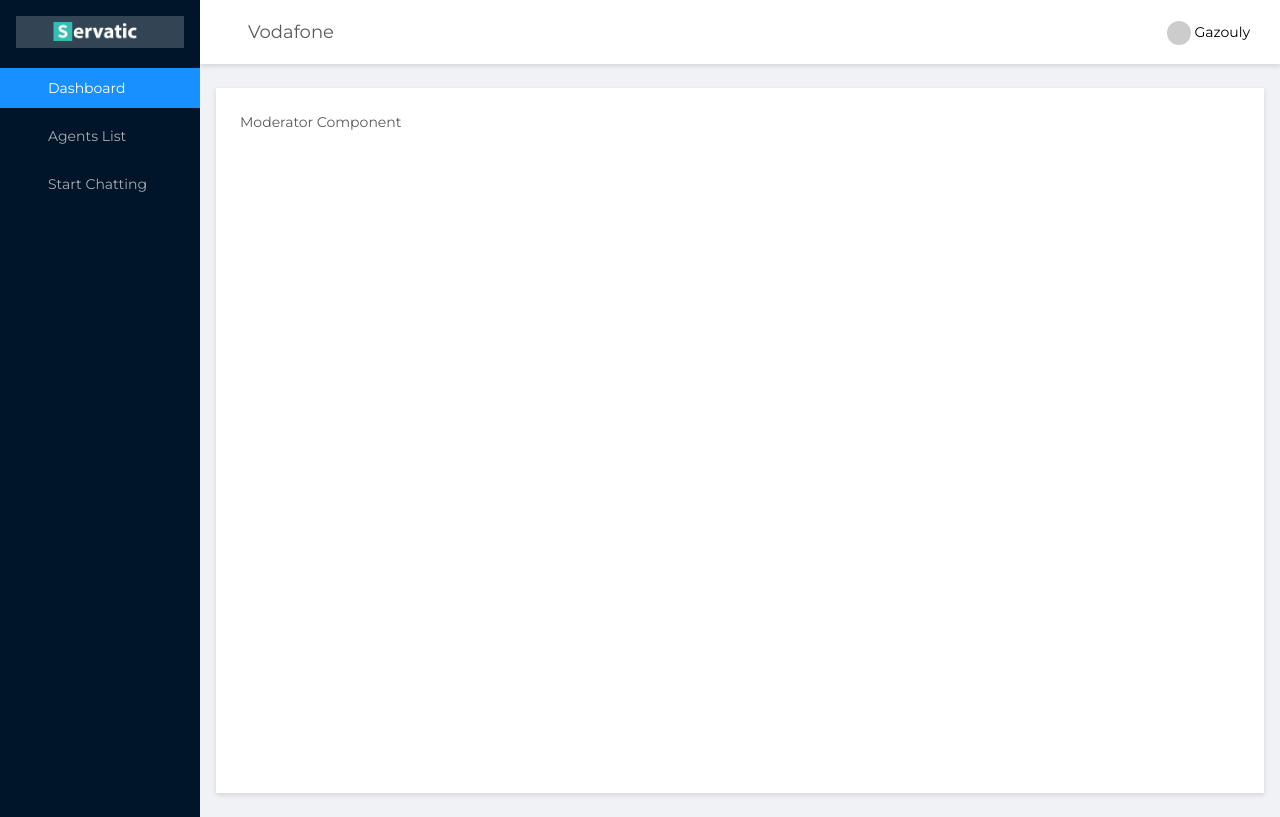
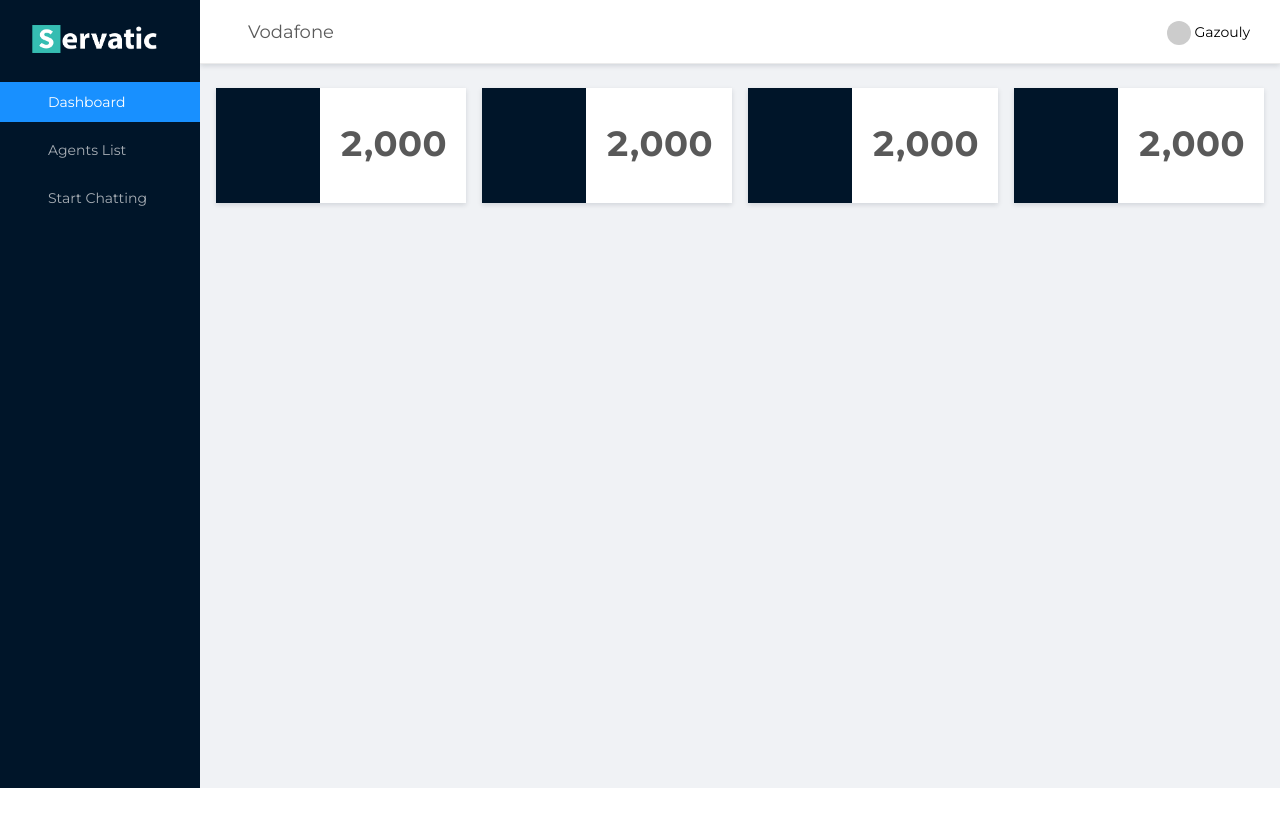
Before and after one commit to geemeows/Servatic, a Vue app: page / in a window 1280 px wide. Built offline with nearby package versions, Linux system fonts and the light colour scheme.

Commit message:
Adding 404 page and edit some routes

```diff
--- a/package.json
+++ b/package.json
@@ -10,6 +10,7 @@
   "dependencies": {
     "ant-design-vue": "^1.3.5",
     "vue": "^2.6.6",
+    "vue-nice-scrollbar": "^2.0.1",
     "vue-router": "^3.0.1",
     "vue-scrolly": "^0.9.3",
     "vuex": "^3.0.1"
--- a/src/App.vue
+++ b/src/App.vue
@@ -2,10 +2,10 @@
   <a-layout id="components-layout-demo-custom-trigger">
     <a-layout-sider :trigger="null" collapsible v-model="collapsed">
       <div class="logo">
-        <img
-          :src="imgSrc"
-          :style="[collapsed? {'width': '40px', 'margin': '-2px 5px'} : {'width': '100px', 'margin': '0 30px'}]"
-        >
+          <img
+            :src="imgSrc"
+            :style="[collapsed? {'width': '60px', 'margin': '-2px -5px'} : {'width': '150px', 'margin': '0 5px'}]"
+          >
       </div>
       <a-menu theme="dark" mode="inline" :defaultSelectedKeys="[menuActive]">
         <a-menu-item key="1">
@@ -42,42 +42,41 @@
         />Vodafone
         <a-dropdown>
           <a class="ant-dropdown-link">
-            <a-avatar icon="user" size="small"/> Gazouly
+            <a-avatar icon="user" size="small"/>&nbsp;Gazouly
           </a>
           <a-menu slot="overlay" style="margin-right: 15px;">
             <a-menu-item>
               <a href="#">
-                <a-icon type="setting"/> Settings
+                <a-icon type="setting"/>&nbsp;Settings
               </a>
             </a-menu-item>
             <a-menu-item>
               <a href="#">
-                <a-icon type="dollar"/> Billing Info.
+                <a-icon type="dollar"/>&nbsp;Billing Info.
               </a>
             </a-menu-item>
             <a-divider style="padding: 0; margin: 0"/>
             <a-menu-item>
               <a href="#">
-                <a-icon type="logout"/> Logout
+                <a-icon type="logout"/>&nbsp;Logout
               </a>
             </a-menu-item>
           </a-menu>
         </a-dropdown>
       </a-layout-header>
-        <router-view />
+      <router-view/>
       <!-- <a-layout-footer style="textAlign: center">&copy; 2019 Servatic | All Rights Reserved</a-layout-footer> -->
     </a-layout>
   </a-layout>
 </template>
+
 <script>
 export default {
   created() {
-    if(this.$route.fullPath == '/' || this.$route.fullPath == '/dashboard')
-      this.menuActive = '1'
-    if(this.$route.fullPath == '/agents-list')
-      this.menuActive = '2'
-    if(this.$route.fullPath == '/agent-chat')
-      this.menuActive = '3'
+    if (this.$route.fullPath == "/" || this.$route.fullPath == "/dashboard")
+      this.menuActive = "1";
+    if (this.$route.fullPath == "/agents-list") this.menuActive = "2";
+    if (this.$route.fullPath == "/agent-chat") this.menuActive = "3";
   },
   data() {
     return {
@@ -91,9 +90,7 @@ export default {
       this.collapsed = !this.collapsed;
       if (this.collapsed)
         this.imgSrc = require("../src/assets/Servatic.Logo_1.png");
-      else
-        this.imgSrc = require("../src/assets/Servatic.Logo.png");
-
+      else this.imgSrc = require("../src/assets/Servatic.Logo.png");
     }
   }
 };
@@ -113,8 +110,6 @@ export default {
 }
 
 #components-layout-demo-custom-trigger .logo {
-  height: 32px;
-  background: rgba(255, 255, 255, 0.2);
   margin: 16px;
 }
 .ant-dropdown-link.ant-dropdown-trigger {
@@ -123,18 +118,17 @@ export default {
   font-size: 14px;
   color: #000;
 }
-.logo img {
-  width: 100px;
-  margin: 0 30px;
-}
 .ant-card-body {
   padding-bottom: 10px !important;
 }
 .ant-card-head {
-      color: white !important;
-    background: #001529 !important;
+  color: white !important;
+  background: #001529 !important;
 }
 .chat-window .ant-card-body {
   padding-top: 0 !important;
 }
+.ant-layout-header {
+  border-bottom: 1px solid #ebebeb !important;
+}
 </style>
--- a/src/components/Chat/Chat.vue
+++ b/src/components/Chat/Chat.vue
@@ -67,11 +67,9 @@ export default {
       }, 0);
     });
   },
-  beforeCreate() {
-    this.form = this.$form.createForm(this);
-  },
   data() {
     return {
+      form: this.$form.createForm(this),
       message: "",
       time: "10:30 PM",
       sentMessagesArray: []
--- a/src/components/EditableCell.vue
+++ /dev/null
@@ -1,55 +0,0 @@
-<template>
-  <div class="editable-cell">
-    <div
-      v-if="editable"
-      class="editable-cell-input-wrapper"
-    >
-      <a-input
-        :value="value"
-        @change="handleChange"
-        @pressEnter="check"
-      /><a-icon
-        type="check"
-        class="editable-cell-icon-check"
-        @click="check"
-      />
-    </div>
-    <div
-      v-else
-      class="editable-cell-text-wrapper"
-    >
-      {{ value || ' ' }}
-      <a-icon
-        type="edit"
-        class="editable-cell-icon"
-        @click="edit"
-      />
-    </div>
-  </div>
-</template>
-<script>
-export default {
-  props: {
-    text: String,
-  },
-  data () {
-    return {
-      value: this.text,
-      editable: false,
-    };
-  },
-  methods: {
-    handleChange (e) {
-      const value = e.target.value;
-      this.value = value;
-    },
-    check () {
-      this.editable = false;
-      this.$emit('change', this.value);
-    },
-    edit () {
-      this.editable = true;
-    },
-  },
-};
-</script>
--- a/src/components/Moderator/AddAgent.vue
+++ b/src/components/Moderator/AddAgent.vue
@@ -81,6 +81,7 @@ export default {
           this.agentData.password = values.agentPassword
 
           this.$emit('closeDrawer', true)
+          this.$emit('agentData', this.agentData)
           this.$message.success('Registeration Completed');
           this.form.resetFields()
         }
--- /dev/null
+++ b/src/components/Moderator/AnalyticsCards.vue
@@ -0,0 +1,103 @@
+<template>
+  <a-layout style="margin: 24px 16px; padding: '24px',">
+    <a-row :gutter="16">
+      <a-col :span="6">
+        <div class="card">
+          <a-layout-content
+            :style="{background: '#fff', boxShadow: '0 2px 5px rgba(0,21,41,.13)' }"
+          >
+            <a-row>
+              <a-col :span="10">
+                <div class="card-icon">
+                  <a-icon type="clock-circle"/>
+                </div>
+              </a-col>
+              <a-col :span="14">
+                <div class="card-info">
+                  <span>2,000</span>
+                </div>
+              </a-col>
+            </a-row>
+          </a-layout-content>
+        </div>
+      </a-col>
+            <a-col :span="6">
+        <div class="card">
+          <a-layout-content
+            :style="{background: '#fff', boxShadow: '0 2px 5px rgba(0,21,41,.13)' }"
+          >
+            <a-row>
+              <a-col :span="10">
+                <div class="card-icon">
+                  <a-icon type="clock-circle"/>
+                </div>
+              </a-col>
+              <a-col :span="14">
+                <div class="card-info">
+                  <span>2,000</span>
+                </div>
+              </a-col>
+            </a-row>
+          </a-layout-content>
+        </div>
+      </a-col>
+            <a-col :span="6">
+        <div class="card">
+          <a-layout-content
+            :style="{background: '#fff', boxShadow: '0 2px 5px rgba(0,21,41,.13)' }"
+          >
+            <a-row>
+              <a-col :span="10">
+                <div class="card-icon">
+                  <a-icon type="clock-circle"/>
+                </div>
+              </a-col>
+              <a-col :span="14">
+                <div class="card-info">
+                  <span>2,000</span>
+                </div>
+              </a-col>
+            </a-row>
+          </a-layout-content>
+        </div>
+      </a-col>
+            <a-col :span="6">
+        <div class="card">
+          <a-layout-content
+            :style="{background: '#fff', boxShadow: '0 2px 5px rgba(0,21,41,.13)' }"
+          >
+            <a-row>
+              <a-col :span="10">
+                <div class="card-icon">
+                  <a-icon type="clock-circle"/>
+                </div>
+              </a-col>
+              <a-col :span="14">
+                <div class="card-info">
+                  <span>2,000</span>
+                </div>
+              </a-col>
+            </a-row>
+          </a-layout-content>
+        </div>
+      </a-col>
+    </a-row>
+  </a-layout>
+</template>
+<style>
+.card .card-icon {
+  background-color: #001529;
+  color: white;
+  text-align: center;
+    padding: 20px 0;
+  font-size: 50px
+}
+.card-info {
+  text-align: center;
+    padding: 30px 0;
+}
+.card-info span {
+  font-size: 35px;
+  font-weight: bold;
+}
+</style>
--- a/src/main.js
+++ b/src/main.js
@@ -4,10 +4,12 @@ import Antd from 'ant-design-vue'
 import App from './App.vue'
 // Ant Design CSS Import
 import 'ant-design-vue/dist/antd.css'
+
 import router from './router'
 import store from './store'
 
 Vue.config.productionTip = false
+
 Vue.use(Antd)
 
 new Vue({
--- a/src/router.js
+++ b/src/router.js
@@ -3,6 +3,7 @@ import Router from 'vue-router'
 import Dashboard from './views/Moderator/Dashboard.vue'
 import AgentsList from './views/Moderator/AgentsList.vue'
 import AgentChat from './views/Agent/AgentChat.vue'
+import ErrorPage from './views/ErrorPage.vue'
 
 Vue.use(Router)
 
@@ -29,6 +30,12 @@ export default new Router({
       path: '/agent-chat',
       name: 'agentChat',
       component: AgentChat
+    },
+    {
+      path: '*',
+      name: 'error',
+      component: ErrorPage
     }
+
   ]
 })
--- /dev/null
+++ b/src/views/ErrorPage.vue
@@ -0,0 +1,53 @@
+<template>
+  <a-layout-content :style="{'height': '90.47vh' }">
+    <a-layout-content
+      :style="{padding: '70px', background: '#fff', boxShadow: '0 2px 5px rgba(0,21,41,.13)', 'height': '90.47vh'}"
+    >
+      <div class="error-page">
+        <a-row>
+          <a-col :span="12">
+              <div>
+                  <h1>Oops!</h1>
+                  <span class="error-message">Sorry, the page you visited does not exist</span>
+                  <span class="error-code">Error code: 404</span>
+              </div>
+          </a-col>
+          <a-col :span="12">
+              <div class="error-img">
+                  <img src="../assets/404.gif" alt="">
+              </div>
+          </a-col>
+        </a-row>
+      </div>
+    </a-layout-content>
+  </a-layout-content>
+</template>
+<script>
+export default {
+
+}
+</script>
+<style scoped>
+    .error-page {
+        margin-top: 50px;
+    }
+    .error-page h1 {
+        font-size: 130px;
+        font-weight: bold;
+        margin-bottom: 5px;
+        color: #001529;
+    }
+    .error-page .error-img {
+        text-align: center
+    }
+    .error-page span.error-message {
+        font-size: 30px;
+        display: block
+    }
+    .error-page span.error-code {
+        display: block;
+        margin-top: 10px;
+        font-weight: bold;
+        color: #001529;
+    }
+</style>
--- /dev/null
+++ b/src/views/Login.vue
@@ -0,0 +1,4 @@
+<template>
+
+
+</template>
--- a/src/views/Moderator/Dashboard.vue
+++ b/src/views/Moderator/Dashboard.vue
@@ -1,8 +1,13 @@
 <template>
-      <a-layout-content
-        :style="{ margin: '24px 16px', padding: '24px', background: '#fff',
-        'height': '88.1vh', boxShadow: '0 2px 5px rgba(0,21,41,.13)' }"
-      >
-        Moderator Component
-      </a-layout-content>
+  <a-layout-content :style="{'height': '90.47vh' }">
+    <analytics-card></analytics-card>
+  </a-layout-content>
 </template>
+<script>
+import AnalyticsCard from '../../components/Moderator/AnalyticsCards'
+export default {
+  components: {
+    AnalyticsCard
+  }
+}
+</script>
```
Also changed, not shown: src/views/Moderator/AgentsList.vue (+18 -32 lines), src/assets/404.gif (added), 1 other file (tests, documents, lock files or other folders).
